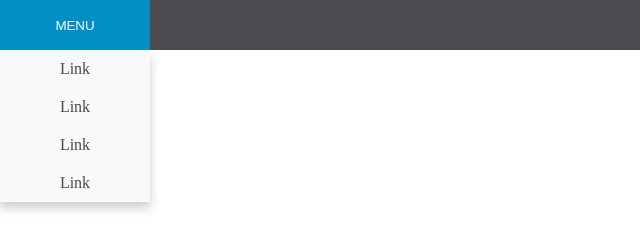
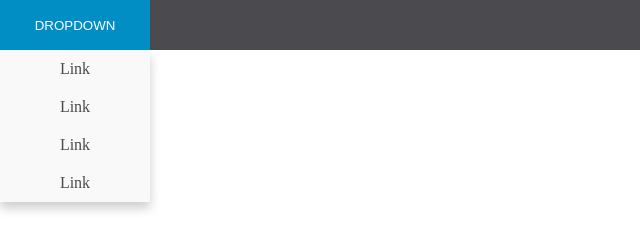
Before and after one commit to Debbiepimpo/css-witchcraft, a plain HTML site: page index.html in a window 1280 px wide. Shown: the full height of the page, 0-640 px from the left. Drawn offline with Linux system fonts and the light colour scheme.

Commit message:
An example of Css-witchcraft

```diff
--- a/index.html
+++ b/index.html
@@ -10,7 +10,7 @@
 <body>
     <nav class="navDefault">
         <div class="dropdown">
-            <button>MENU</button>
+            <button>Dropdown</button>
 
             <ul class="dropdownMenu">
                 <li class="dropdownItem"><a href="#" class="dropdownLink">Link</a></li>
```
